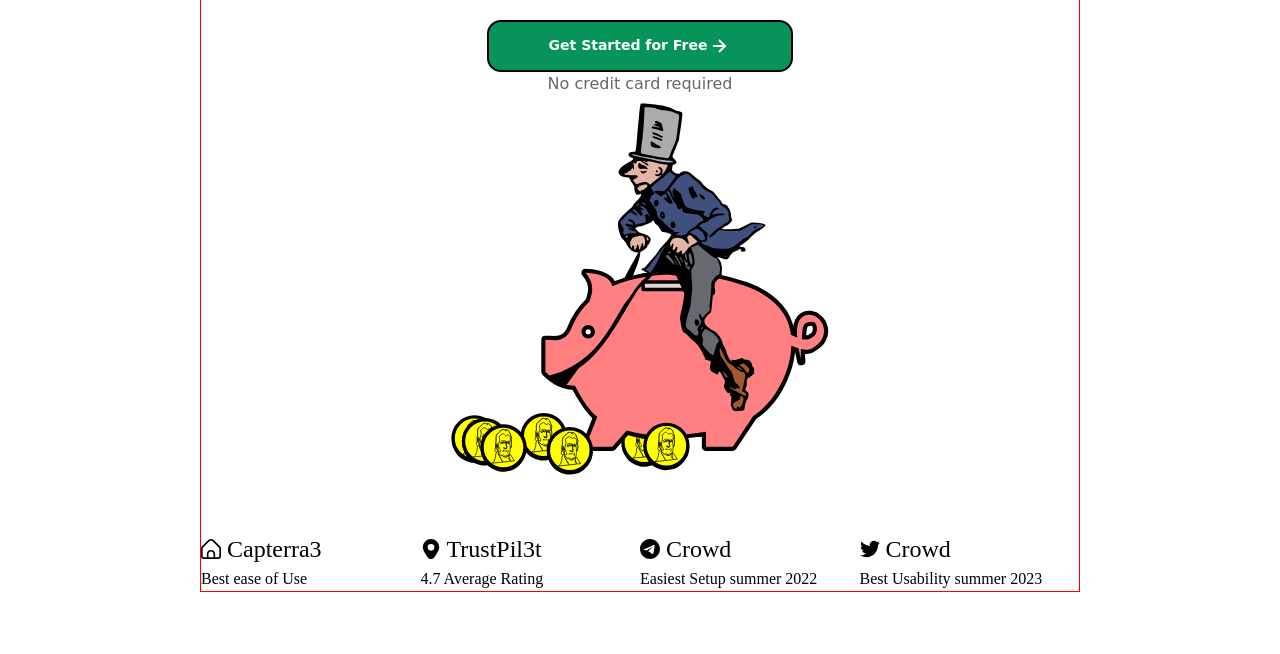
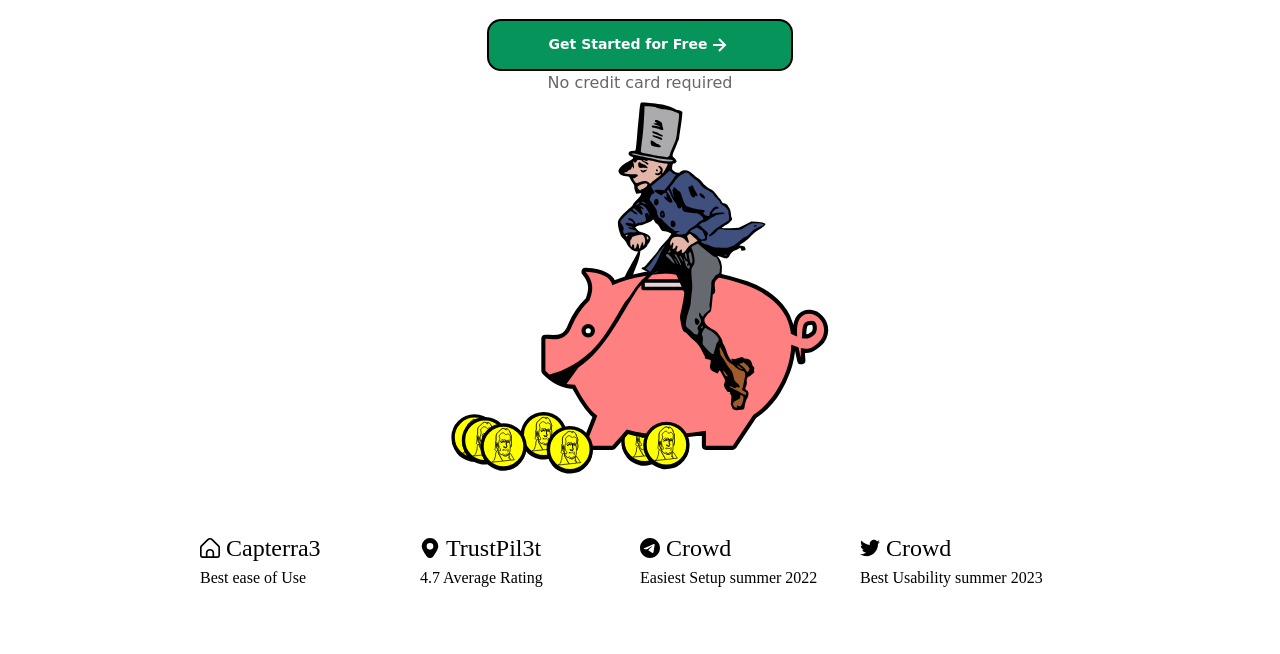
Before and after one commit to SunilCodr/demo_ui_1, a plain HTML site: page index.html in a window 1280 px wide. Shown: the part 371-1025 px from the top of the page. Drawn offline with nearby package versions, Linux system fonts and the light colour scheme.

Commit message:
remove the section 2 unnecessary border

```diff
--- a/index.css
+++ b/index.css
@@ -165,10 +165,8 @@ main {
 /* Hero Section -1  */
 
 .section-1 {
-  /* text-align:center; */
   padding-top: 2%;
   margin-bottom: 113px;
-  border: 1px solid red;
 }
 .hero-intro {
   display: flex;
@@ -638,27 +636,6 @@ footer {
 .footer-navigations-box .latest-blog {
   grid-column: 3 / 5;
 }
-/* .footer-navigations-box .sell-online {
-  grid-area: sell ;
-}
-.footer-navigations-box .product {
-  grid-area: product;
-}
-.footer-navigations-box .for-your-business {
-  grid-area: business;
-}
-.footer-navigations-box .partners {
-  grid-area: partner;
-}
-.footer-navigations-box .company {
-  grid-area: company;
-}
-.footer-navigations-box .support {
-  grid-area: support;
-}
-.footer-navigations-box .latest-blog {
-  grid-area: latest;
-} */
 
 .footer-icon {
   width: 20px;
@@ -978,12 +955,4 @@ footer .bottom-footer {
 .bottom-footer-navigations-box {
   flex-direction: column;
 }
-
-
 }
-/* @media (max-width:476px) {
-  body {
-    background-color: red;
-    width: 100%;
-  }
-} */
```
